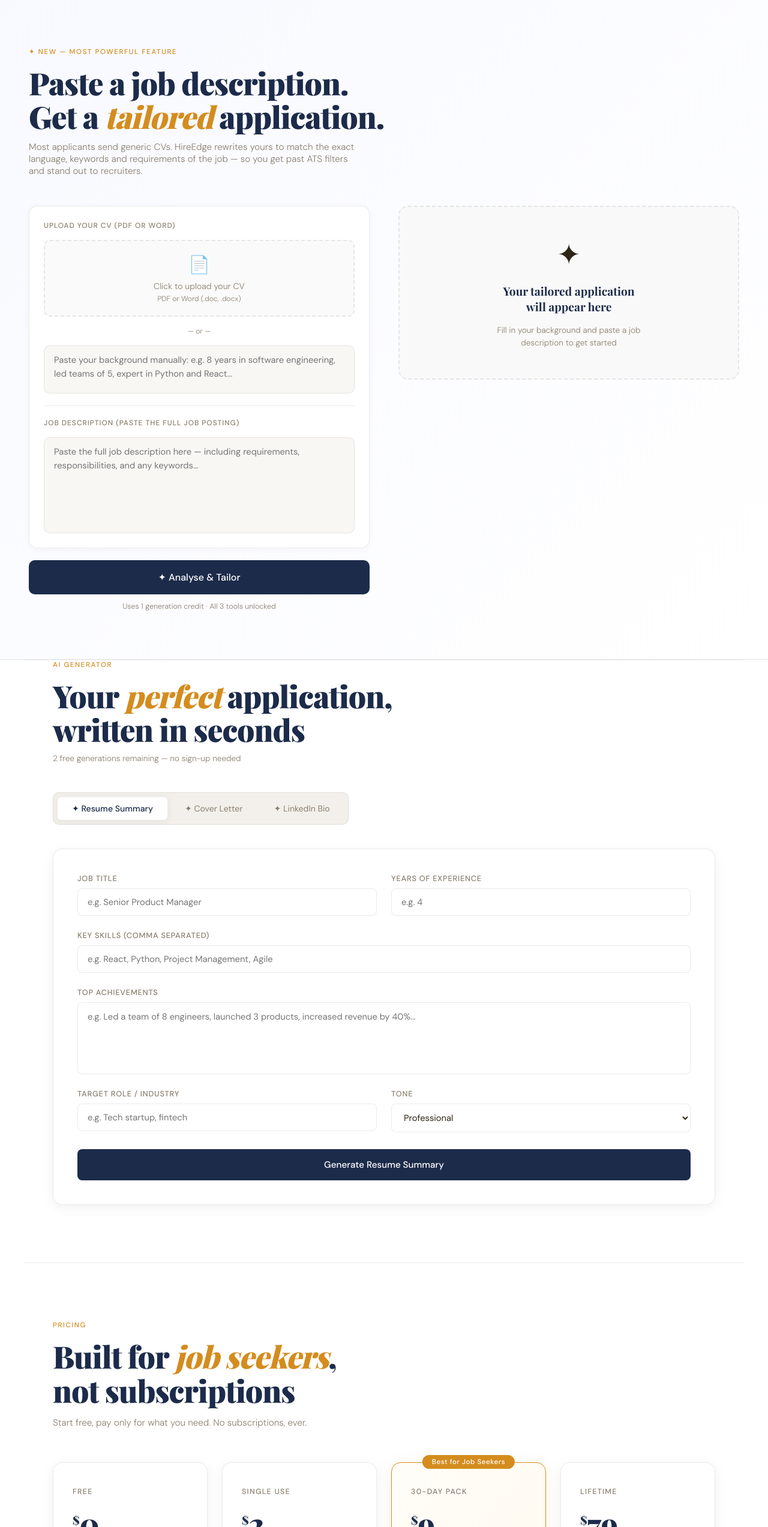
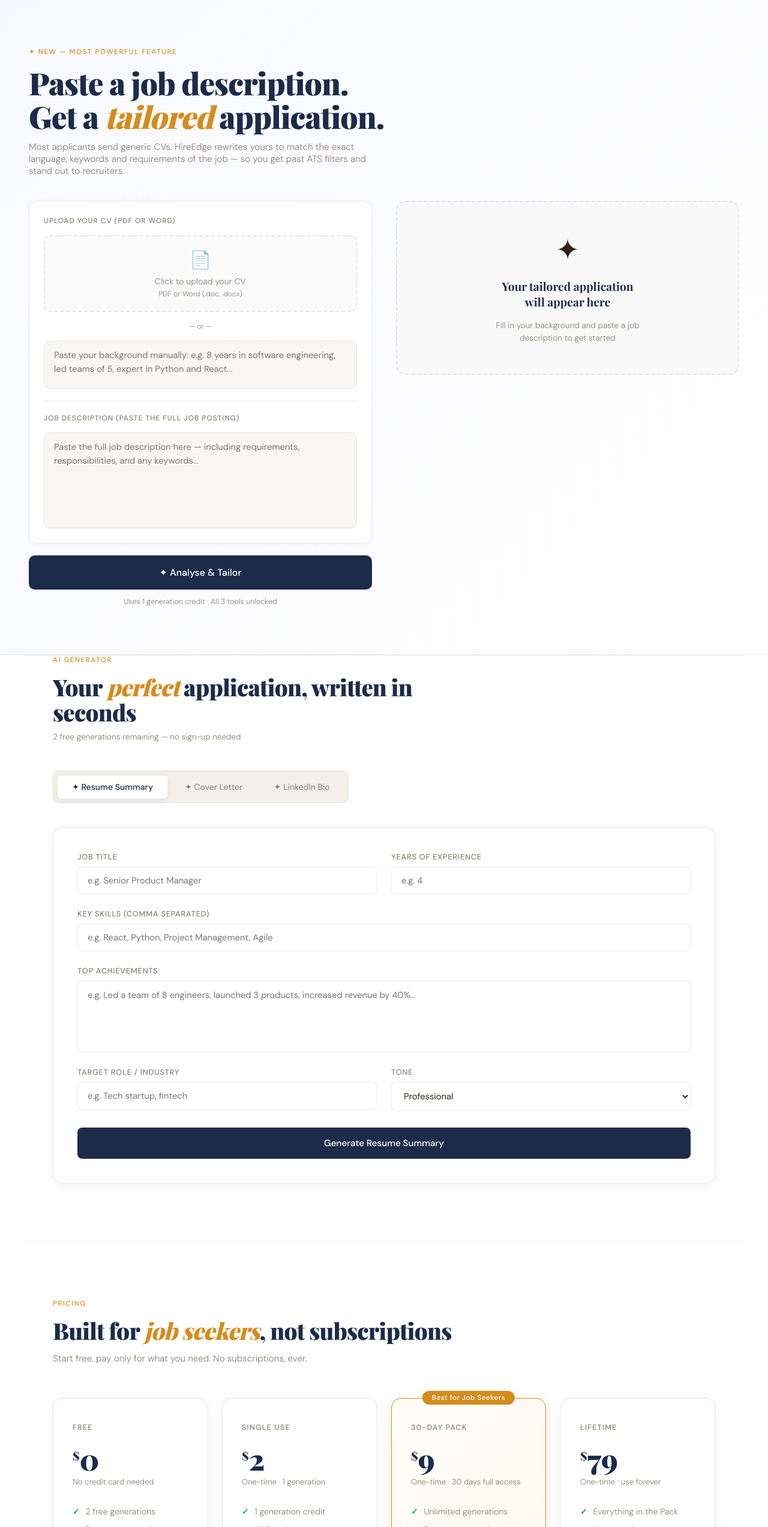
Before and after one commit to navd16/hireedge, a website: page public/index.html in a window 1280 px wide. Shown: the part 2205-4751 px from the top of the page at 60% size. Drawn offline with nearby package versions, Linux system fonts and the light colour scheme.

Commit message:
Add files via upload

```diff
--- a/public/index.html
+++ b/public/index.html
@@ -149,10 +149,11 @@
   .how-grid { display: grid; grid-template-columns: repeat(3,1fr); gap: 32px; margin-top: 48px; }
   /* ── JOB TAILOR ── */
   .tailor-section { background: linear-gradient(135deg, #f8f9ff 0%, #fff 100%); border-top: 1px solid var(--border); border-bottom: 1px solid var(--border); padding: 80px 48px; }
+  .tailor-inner { max-width: 1200px; margin: 0 auto; }
   .tailor-input-col .field label { font-size: 0.75rem; letter-spacing: 0.08em; text-transform: uppercase; color: var(--muted); font-weight: 500; display: block; margin-bottom: 8px; }
   .tailor-input-wrap { background: #fff; border: 1.5px solid var(--border); border-radius: 14px; padding: 24px; box-shadow: 0 2px 12px rgba(0,0,0,0.04); display: flex; flex-direction: column; gap: 20px; }
   .tailor-inner { max-width: 1200px; margin: 0 auto; }
-  .tailor-grid { display: grid; grid-template-columns: 1fr 1fr; gap: 48px; margin-top: 48px; align-items: start; }
+  .tailor-grid { display: grid; grid-template-columns: 1fr 1fr; gap: 40px; margin-top: 40px; align-items: start; width: 100%; }
   .tailor-input-col { display: flex; flex-direction: column; gap: 20px; }
   .tailor-results { display: none; flex-direction: column; gap: 20px; }
   .tailor-results.visible { display: flex; }
@@ -250,6 +251,8 @@
     .how-grid { grid-template-columns: 1fr !important; gap: 24px; }
     [style*="padding:72px 48px"] { padding: 48px 20px !important; }
     .tailor-section { padding: 48px 20px; }
+    h2 { white-space: normal !important; font-size: 2rem !important; }
+    .tailor-grid { grid-template-columns: 1fr !important; }
     .problem-grid { grid-template-columns: 1fr !important; gap: 16px !important; }
     .how-grid { grid-template-columns: 1fr !important; gap: 24px !important; }
     .section-pad { padding: 48px 20px !important; }
@@ -543,8 +546,8 @@
 <div class="tailor-section" id="job-tailor">
   <div class="tailor-inner">
     <div class="section-label">✦ New — Most Powerful Feature</div>
-    <h2>Paste a job description.<br/>Get a <em>tailored</em> application.</h2>
-    <p style="color:var(--muted);font-size:0.95rem;margin-top:12px;max-width:560px">Most applicants send generic CVs. HireEdge rewrites yours to match the exact language, keywords and requirements of the job — so you get past ATS filters and stand out to recruiters.</p>
+    <h2>Paste a job description. Get a <em>tailored</em> application.</h2>
+    <p style="color:var(--muted);font-size:0.95rem;margin-top:12px;max-width:600px">Most applicants send generic CVs. HireEdge rewrites yours to match the exact language, keywords and requirements of the job — so you get past ATS filters and stand out to recruiters.</p>
 
     <div class="tailor-grid">
       <!-- INPUT COLUMN -->
@@ -676,7 +679,7 @@
   <div class="tool-wrapper">
     <div class="tool-header">
       <div class="section-label">AI Generator</div>
-      <h2>Your <em>perfect</em> application,<br/>written in seconds</h2>
+      <h2 style="font-size:2.4rem">Your <em>perfect</em> application, written in seconds</h2>
       <p style="color:var(--muted);font-size:0.85rem;margin-top:12px" id="usage-display"></p>
     </div>
     <div class="tabs">
@@ -777,7 +780,7 @@
 <!-- PRICING -->
 <section id="pricing">
   <div class="section-label">Pricing</div>
-  <h2>Built for <em>job seekers</em>,<br/>not subscriptions</h2>
+  <h2 style="font-size:2.4rem;white-space:nowrap">Built for <em>job seekers</em>, not subscriptions</h2>
   <p style="color:var(--muted);margin-top:16px;font-size:0.95rem;max-width:480px">Start free, pay only for what you need. No subscriptions, ever.</p>
   <div class="pricing-grid" style="grid-template-columns:repeat(4,1fr)">
 
```
